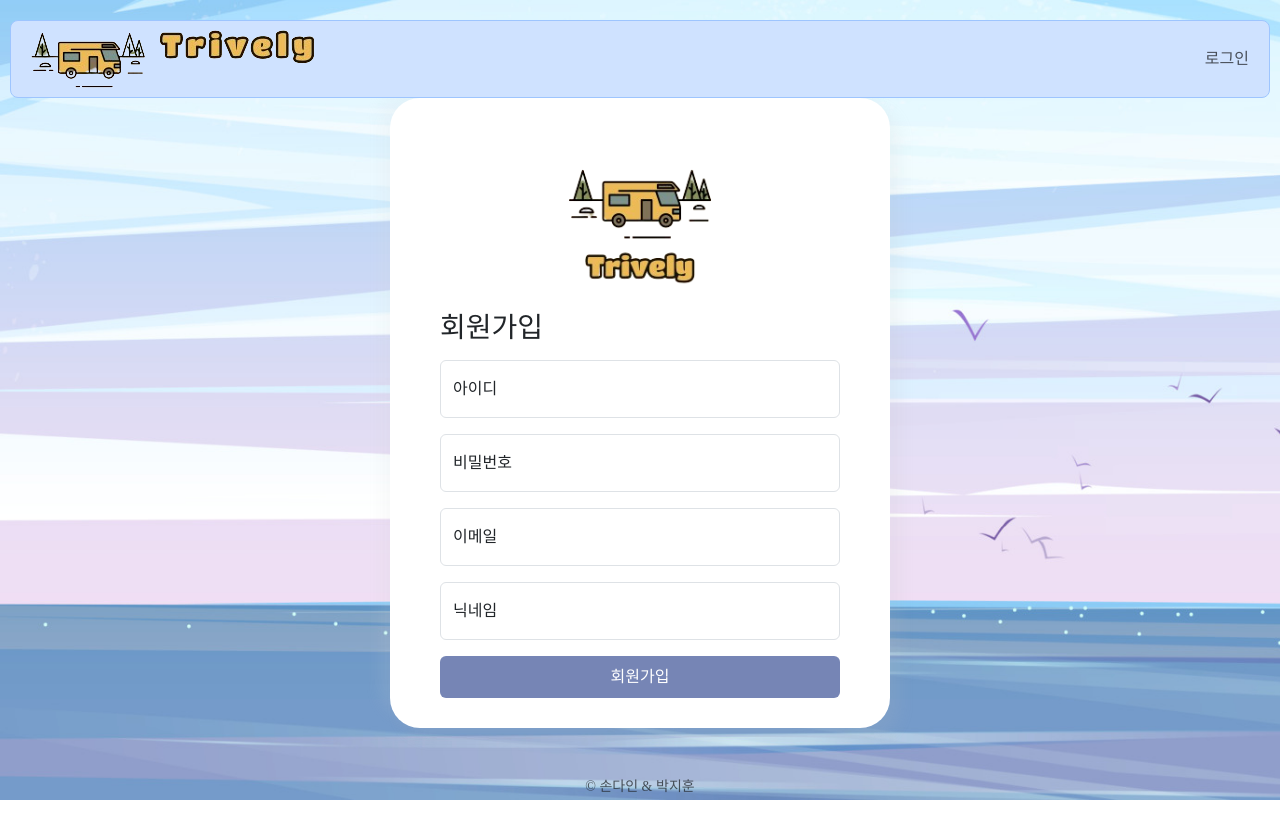
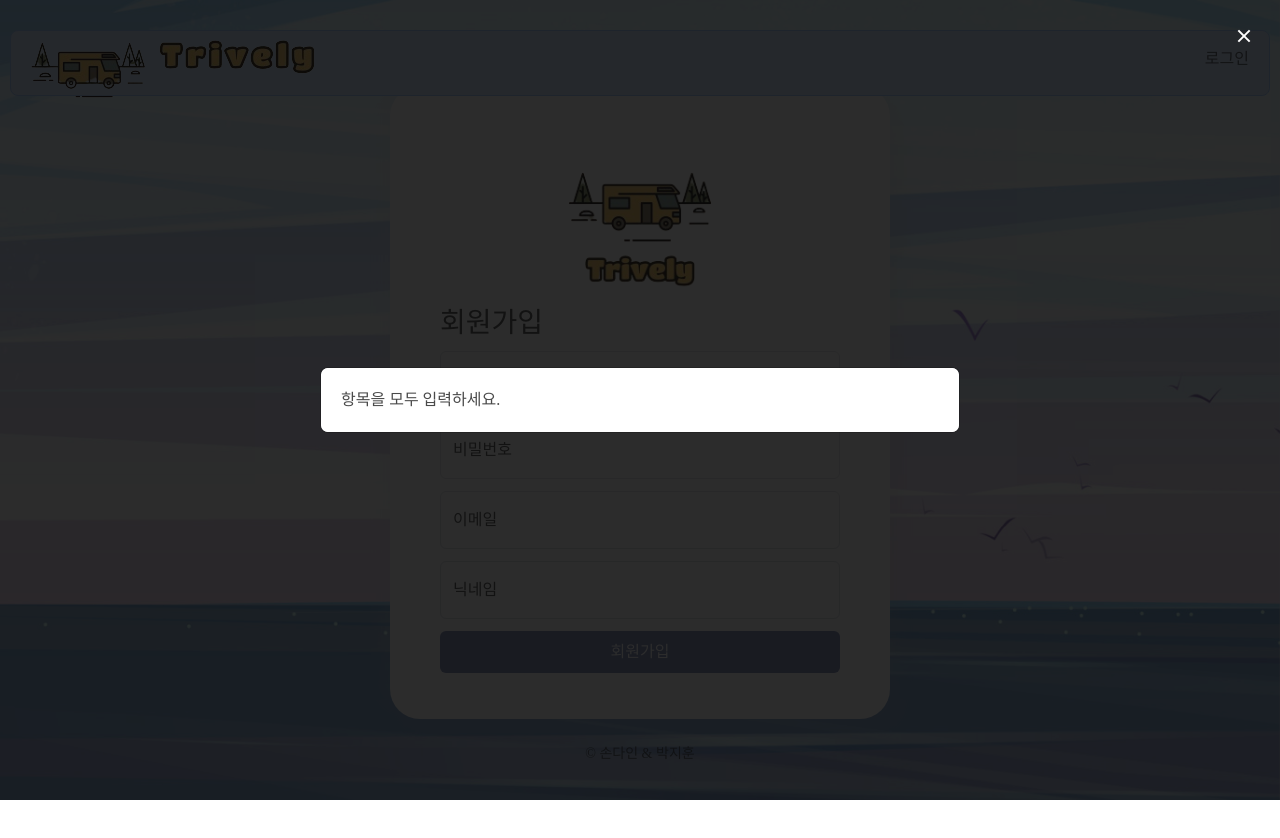
Before and after one commit to Trively/Trively-front, a Vue app: page /user/join in a window 1280 px wide. Both pictures are taken after a click on the button "회원가입". Shown: the top 838 px of the page. After the commit the page ends 800 px from the top, so only its background shows below. Built offline with nearby package versions, Linux system fonts and the light colour scheme; no server answers; a web font is replaced by a local one.

Commit message:
회원가입, 로그인 view

```diff
--- a/src/components/users/UserJoin.vue
+++ b/src/components/users/UserJoin.vue
@@ -4,9 +4,6 @@ import { useRouter } from "vue-router";
 import axios from "axios"
 
 const { VITE_USER_BASE_URL } = import.meta.env
-
-// import { useMemberStore } from "@/stores/member";
-// import { findById } from "@/api/user";
 
 const router = useRouter();
 
@@ -15,84 +12,37 @@ const password = ref('')
 const email = ref('')
 const nickname = ref('')
 
+const successModal = ref(false); // 모달 표시 상태 변수
+const errorModal = ref(false); // 항목 미입력 모달 표시 상태 변수
+
 const userRegist = () => {
+    // 입력 필드가 비어 있는지 확인
+    if (!id.value || !password.value || !email.value || !nickname.value) {
+        errorModal.value = true; // 에러 모달 표시
+        return; // 회원가입 함수 종료
+    }
     axios.post("http://localhost:80/api/member", { id: id.value, password: password.value, email: email.value, nickname: nickname.value })
         .then(response => {
-            router.push({name:'login'})
+            successModal.value = true; // 회원가입 성공 시 상태 변수 설정
         })
         .catch(error => {
         console.log('Error 발생: ', error)
     })
 }
-// const memberStore = useMemberStore();
 
-// const { userRegist } = memberStore;
-
-// const registInfo = ref({
-//     id: "",
-//     password: "",
-//     passwordCk: "",
-//     name: "",
-//     email: "",
-//     phone: "",
-//     birth: ""
-// });
-
-// const passwordMismatch = ref(false);
-// const isExistingId = ref(false);
-
-// const regist = async () => {
-//     // 비밀번호와 비밀번호 확인이 일치하는지 확인
-//     if (passwordMismatch.value) {
-//         alert("비밀번호와 비밀번호 확인이 일치하지 않습니다.");
-//         return;
-//     }
-
-//     await userRegist(registInfo.value);
-//     router.push('/user/login');
-// };
-
-// // 비밀번호와 비밀번호 확인이 일치하는지 실시간으로 확인
-// const checkPasswordMatch = () => {
-//     passwordMismatch.value = registInfo.value.password !== registInfo.value.passwordCk;
-// };
-
-// const isFormValid = () => {
-//     return Object.values(registInfo.value).every(value => value.trim());
-// };
-
-// const emailRegex = /^[^\s@]+@[^\s@]+\.[^\s@]+$/;
-// const isEmailValid = () => {
-//     return emailRegex.test(registInfo.value.email);
-// };
-
-// // 아이디 중복 확인 함수
-// const checkExistingId = async () => {
-
-//     if (!registInfo.value.id) {
-//         isExistingId.value = true;
-//         return;
-//     }
-//     // findById 함수 호출
-//     await findById(registInfo.value.id,
-//         ({ data }) => {
-//             // 아이디가 존재하지 않을 경우
-//             if (data) {
-//                 isExistingId.value = true;
-//             }
-//             else {
-//                 isExistingId.value = false;
-//             }
-//         },
-//         (error) => {
-
-//         }
-//     );
-// };
+const closeModal = (modalType) => {
+    if (modalType === 'error') {
+        errorModal.value = false; // 에러 모달 닫기
+    } else if (modalType === 'success') {
+        successModal.value = false; // 회원가입 성공 모달 닫기
+        router.push({ name: 'login' }); // 로그인 페이지로 리다이렉트
+    }
+}
 
 </script>
 
 <template>
+    <link rel="stylesheet" href="https://cdn.jsdelivr.net/npm/bulma@0.9.3/css/bulma.min.css">
     <div class="main">
         <form>
             <div class="logo-container">
@@ -122,8 +72,30 @@ const userRegist = () => {
             </div>
 
             <button type="button" @click="userRegist" class="btn w-100 py-2">회원가입</button>
+            <!-- 에러 모달 -->
+            <div class="modal" :class="{ 'is-active': errorModal }">
+                <div class="modal-background" @click="()=>closeModal('error')"></div>
+                <div class="modal-content">
+                    <div class="box">
+                        <p>항목을 모두 입력하세요.</p>
+                    </div>
+                </div>
+                <button class="modal-close is-large" aria-label="close" @click="()=>closeModal('error')"></button>
+            </div>
 
         </form>
+
+        <!-- 모달 -->
+        <div class="modal" :class="{ 'is-active': successModal }">
+            <div class="modal-background" @click="()=>closeModal('success')"></div>
+            <div class="modal-content">
+                <div class="box">
+                    <p>회원가입에 성공하셨습니다.</p>
+                </div>
+            </div>
+            <button class="modal-close is-large" aria-label="close" @click="()=>closeModal('success')"></button>
+        </div>
+
     </div>
 </template>
 
--- a/src/components/users/UserLogin.vue
+++ b/src/components/users/UserLogin.vue
@@ -92,6 +92,7 @@ form {
     color: white;
 }
 .buttons{
+    margin-bottom: 30px;
     display: flex;
     flex-direction: column;
 }
```
